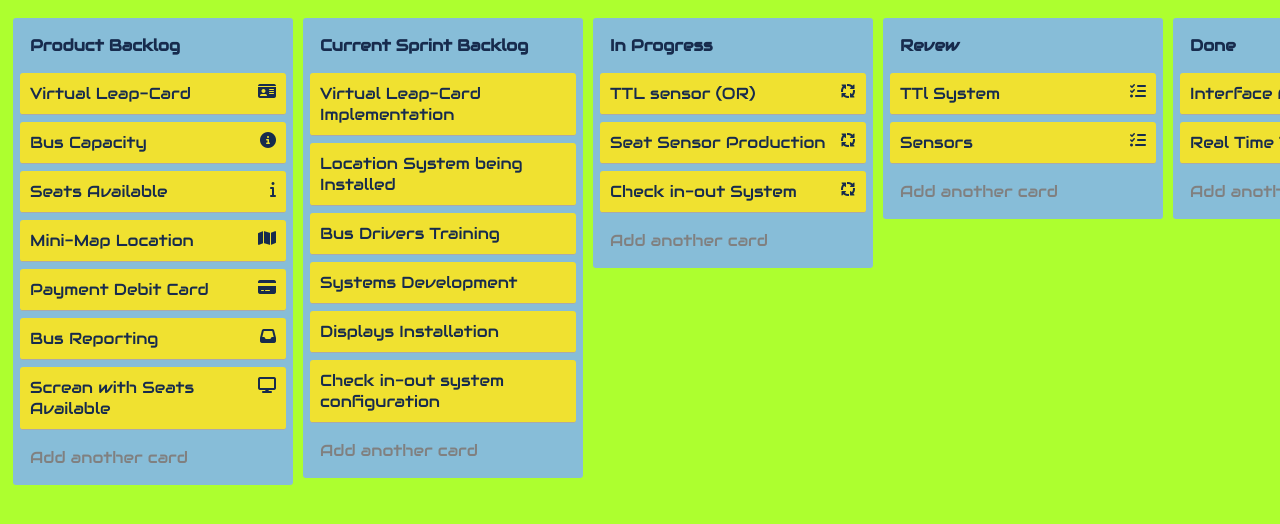
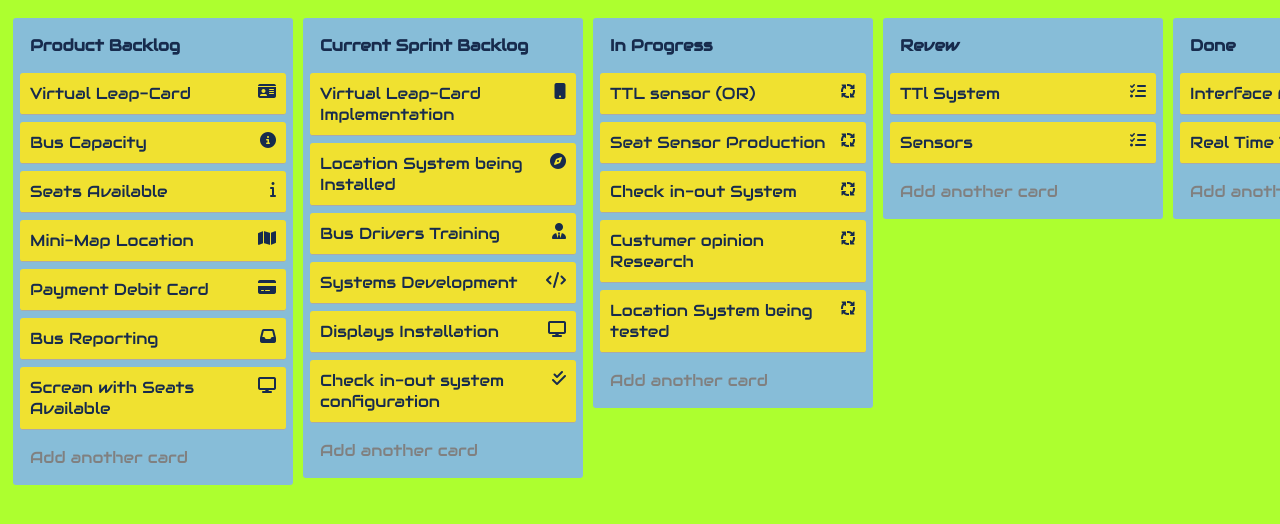
Before and after one commit to Erik2021374/csp-ps_ca3, a plain HTML site: page index.html in a window 1280 px wide. Shown: the top 524 px of the page. Drawn offline with nearby package versions, Linux system fonts and the light colour scheme.

Commit message:
add some changes

```diff
--- a/index.html
+++ b/index.html
@@ -27,12 +27,12 @@
   <div class="list">
     <div class="title removable editable">Current Sprint Backlog</div>
     <div class="content">
-      <div class="card removable editable">Virtual Leap-Card Implementation</div>
-      <div class="card removable editable">Location System being Installed</div>
-      <div class="card removable editable">Bus Drivers Training</div>
-      <div class="card removable editable">Systems Development</div>
-      <div class="card removable editable">Displays Installation</div>
-      <div class="card removable editable">Check in-out system configuration</div>
+      <div class="card removable editable">Virtual Leap-Card Implementation<i class="fa-solid fa-mobile-button"></i></div>
+      <div class="card removable editable">Location System being Installed<i class="fa-solid fa-compass"></i></div>
+      <div class="card removable editable">Bus Drivers Training<i class="fa-solid fa-user-tie"></i></div>
+      <div class="card removable editable">Systems Development<i class="fa-solid fa-code"></i></div>
+      <div class="card removable editable">Displays Installation<i class="fa-solid fa-display"></i></div>
+      <div class="card removable editable">Check in-out system configuration<i class="fa-solid fa-check-double"></i></div>
     </div>
     <div class="add-card editable">Add another card</div>
   </div>
@@ -42,6 +42,8 @@
     <div class="card removable editable">TTL sensor (OR)<i class="fa-solid fa-arrows-spin"></i></div>
     <div class="card removable editable">Seat Sensor Production<i class="fa-solid fa-arrows-spin"></i></div>
     <div class="card removable editable">Check in-out System<i class="fa-solid fa-arrows-spin"></i></div>
+    <div class="card removable editable">Custumer opinion Research<i class="fa-solid fa-arrows-spin"></i></div>
+    <div class="card removable editable">Location System being tested<i class="fa-solid fa-arrows-spin"></i></div>
     <div class="add-card editable">Add another card</div>
   </div>
   <div class="list">
```
